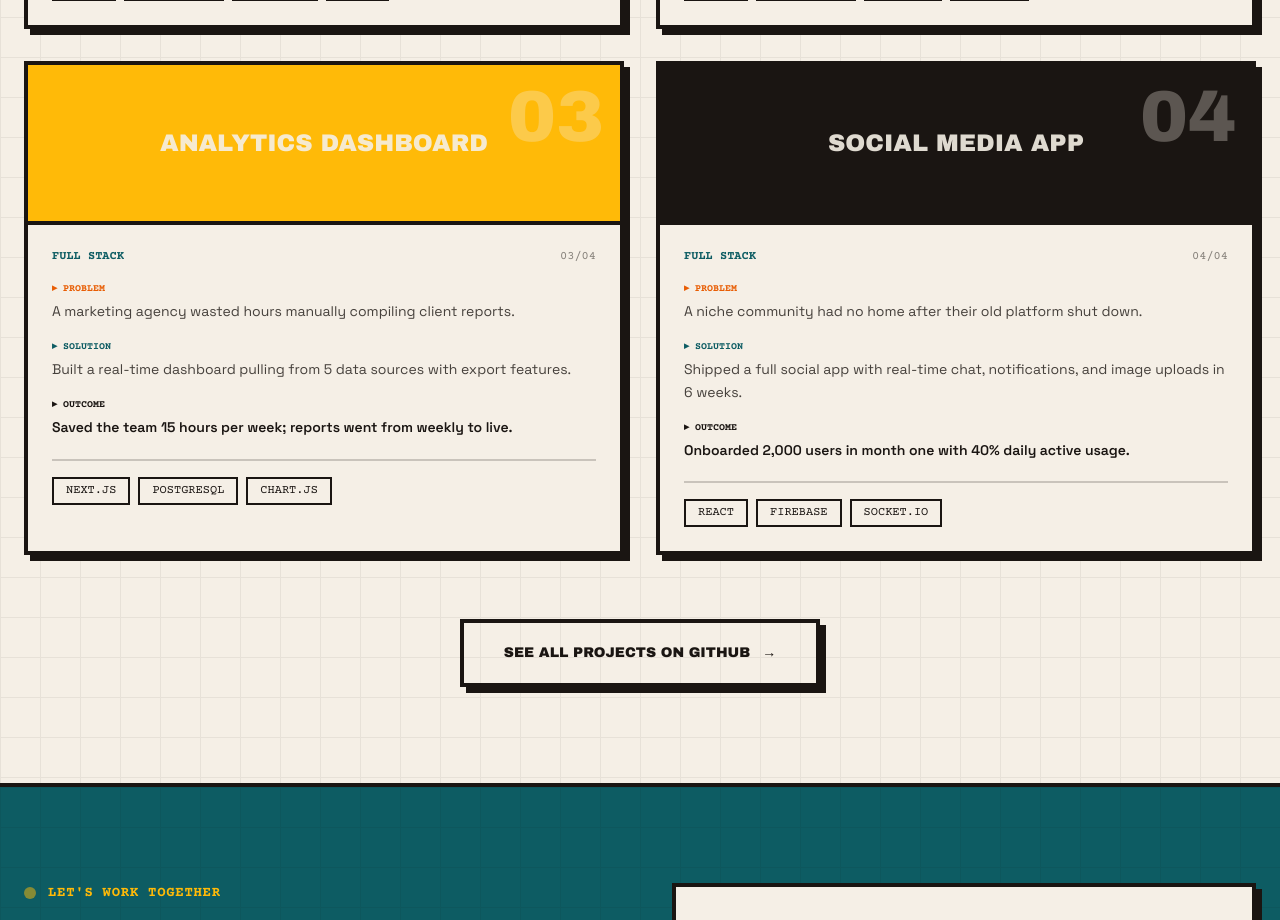
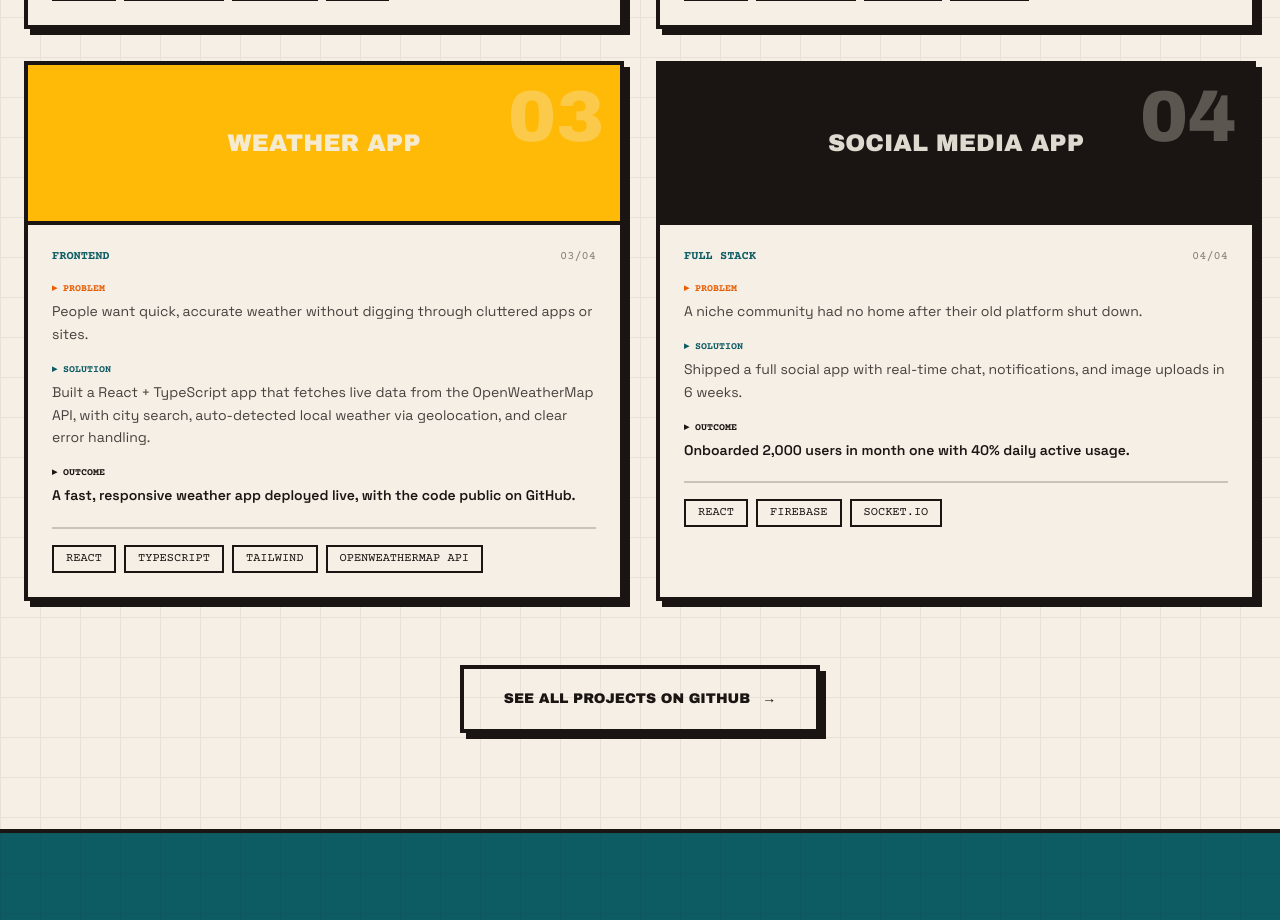
Before and after one commit to opiper21/portfolio, a React (Vite) app: page / in a window 1280 px wide. Shown: the part 3180-4100 px from the top of the page. Built offline with nearby package versions, Linux system fonts and the light colour scheme.

Commit message:
Add weather app to projects section

```diff
--- a/src/components/Projects.tsx
+++ b/src/components/Projects.tsx
@@ -34,17 +34,17 @@ function Projects() {
     },
     {
    id: "03",
-      title: "Analytics Dashboard",
-      category: "Full Stack",
+   title: "Weather App",
+   category: "Frontend",
    problem:
-        "A marketing agency wasted hours manually compiling client reports.",
+    "People want quick, accurate weather without digging through cluttered apps or sites.",
    solution:
-        "Built a real-time dashboard pulling from 5 data sources with export features.",
+    "Built a React + TypeScript app that fetches live data from the OpenWeatherMap API, with city search, auto-detected local weather via geolocation, and clear error handling.",
    outcome:
-        "Saved the team 15 hours per week; reports went from weekly to live.",
-      tech: ["Next.js", "PostgreSQL", "Chart.js"],
+    "A fast, responsive weather app deployed live, with the code public on GitHub.",
+   tech: ["React", "TypeScript", "Tailwind", "OpenWeatherMap API"],
    color: "bg-mustard",
-      link: "https://github.com/opiper21",
+   link: "https://weather-app-smoky-seven-27.vercel.app",
    },
     {
       id: "04",
```
Lines whose indentation alone changed are shown as unchanged.
